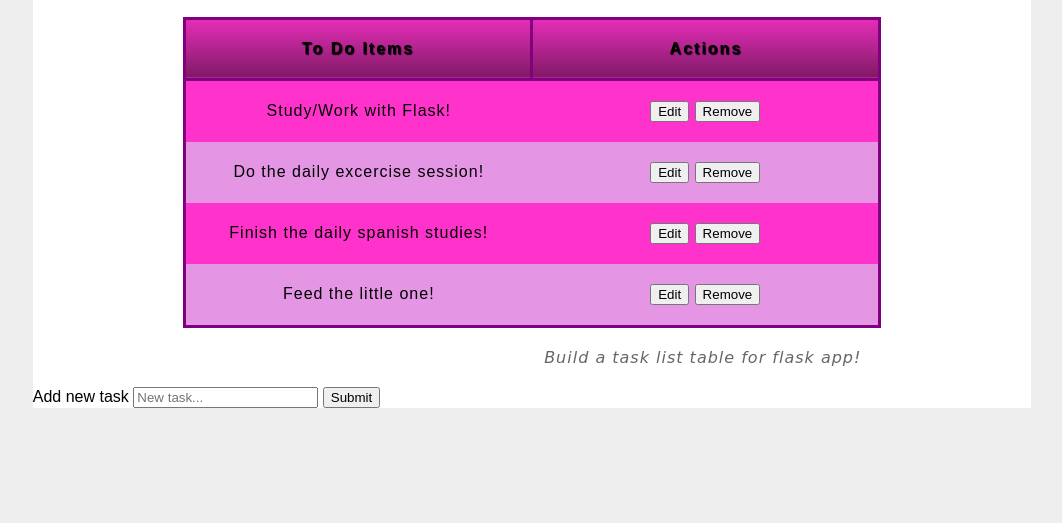
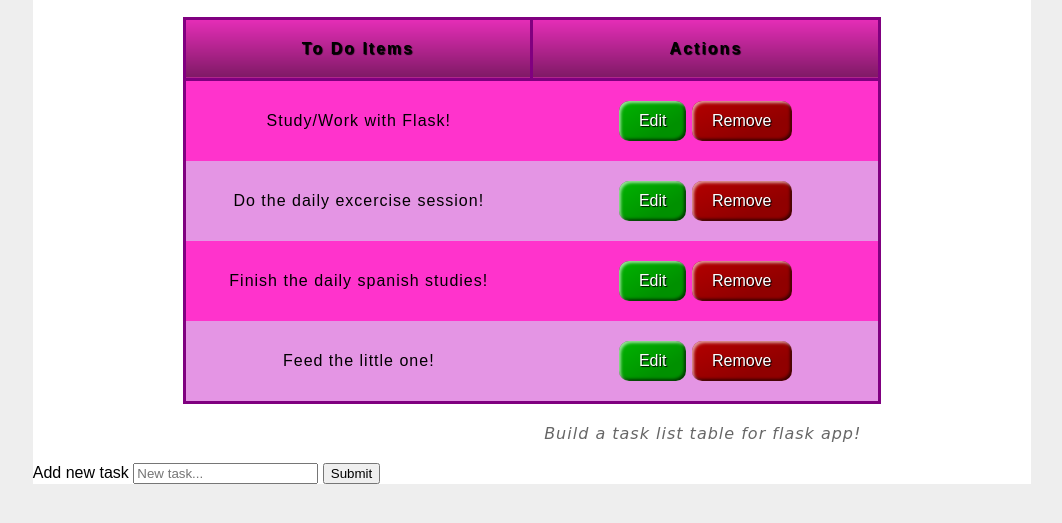
Before and after one commit to GavrilS/css_sandbox, a plain HTML site: page task_list/index.html in a window 1280 px wide. Shown: the part 127-650 px from the top of the page, without its empty margins (108-1170 px from the left). Drawn offline with Linux system fonts and the light colour scheme.

Commit message:
Updated the button styling

```diff
--- a/task_list/index.html
+++ b/task_list/index.html
@@ -27,29 +27,29 @@
                 <tr>
                     <td>Study/Work with Flask!</td>
                     <td>
-                        <button>Edit</button>
-                        <button>Remove</button>
+                        <button class="edit-btn">Edit</button>
+                        <button class="delete-btn">Remove</button>
                     </td>
                 </tr>
                 <tr>
                     <td>Do the daily excercise session!</td>
                     <td>
-                        <button>Edit</button>
-                        <button>Remove</button>
+                        <button class="edit-btn">Edit</button>
+                        <button class="delete-btn">Remove</button>
                     </td>
                 </tr>
                 <tr>
                     <td>Finish the daily spanish studies!</td>
                     <td>
-                        <button>Edit</button>
-                        <button>Remove</button>
+                        <button class="edit-btn">Edit</button>
+                        <button class="delete-btn">Remove</button>
                     </td>
                 </tr>
                 <tr>
                     <td>Feed the little one!</td>
                     <td>
-                        <button>Edit</button>
-                        <button>Remove</button>
+                        <button class="edit-btn">Edit</button>
+                        <button class="delete-btn">Remove</button>
                     </td>
                 </tr>
             </tbody>
--- a/task_list/style.css
+++ b/task_list/style.css
@@ -21,6 +21,8 @@ header, .header {
     padding: 0 0 0 300px;
     color: #32a893;
 }
+
+ /* Table styling */
 
 table {
     width: 70%;
@@ -75,6 +77,73 @@ caption {
     letter-spacing: 1px;
 }
 
+/* Table styling END */
+
+/* Button styling START */
+
+.edit-btn {
+    border: 0;
+    line-height: 2.5;
+    padding: 0 20px;
+    font-size: 1rem;
+    text-align: center;
+    color: #fff;
+    text-shadow: 1px 1px 1px #000;
+    border-radius: 10px;
+    background-color: rgba(0, 180, 0, 1);
+    background-image: linear-gradient(
+        to top left,
+        rgba(0, 0, 0, 0.2),
+        rgba(0, 0, 0, 0.2) 30%,
+        rgba(0, 0, 0, 0)
+    );
+    box-shadow:
+    inset 2px 2px 3px rgba(255, 255, 255, 0.6),
+    inset -2px -2px 3px rgba(0, 0, 0, 0.6);
+}
+
+.edit-btn:hover {
+    background-color: rgba(0, 210, 0, 1);
+}
+
+.edit-btn:active {
+    box-shadow:
+    inset -2px -2px 3px rgba(255, 255, 255, 0.6),
+    inset 2px 2px 3px rgba(0, 0, 0, 0.6);
+}
+
+.delete-btn {
+    border: 0;
+    line-height: 2.5;
+    padding: 0 20px;
+    font-size: 1rem;
+    text-align: center;
+    color: #fff;
+    text-shadow: 1px 1px 1px #000;
+    border-radius: 10px;
+    background-color: rgba(180, 0, 0, 1);
+    background-image: linear-gradient(
+        to top left,
+        rgba(0, 0, 0, 0.2),
+        rgba(0, 0, 0, 0.2) 30%,
+        rgba(0, 0, 0, 0)
+    );
+    box-shadow:
+    inset 2px 2px 3px rgba(255, 255, 255, 0.6),
+    inset -2px -2px 3px rgba(0, 0, 0, 0.6);
+}
+
+.delete-btn:hover {
+    background-color: rgba(210, 0, 0, 1);
+}
+
+.delete-btn:active {
+    box-shadow:
+    inset -2px -2px 3px rgba(255, 255, 255, 0.6),
+    inset 2px 2px 3px rgba(0, 0, 0, 0.6);
+}
+/* Button styling END */
+
 /* .table-head, .table-body {
     padding: 10px;
     border-style: dashed;
```
